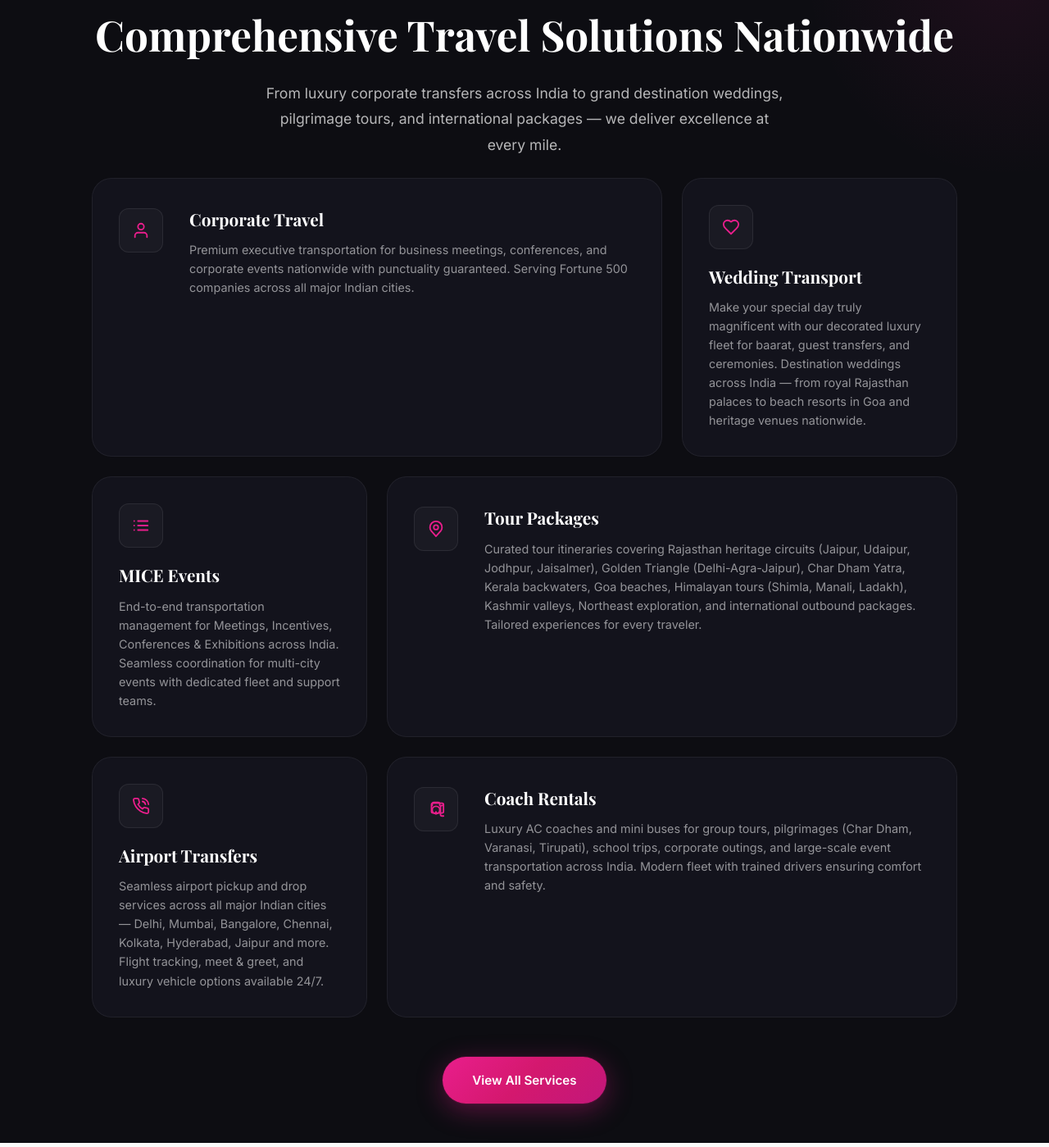
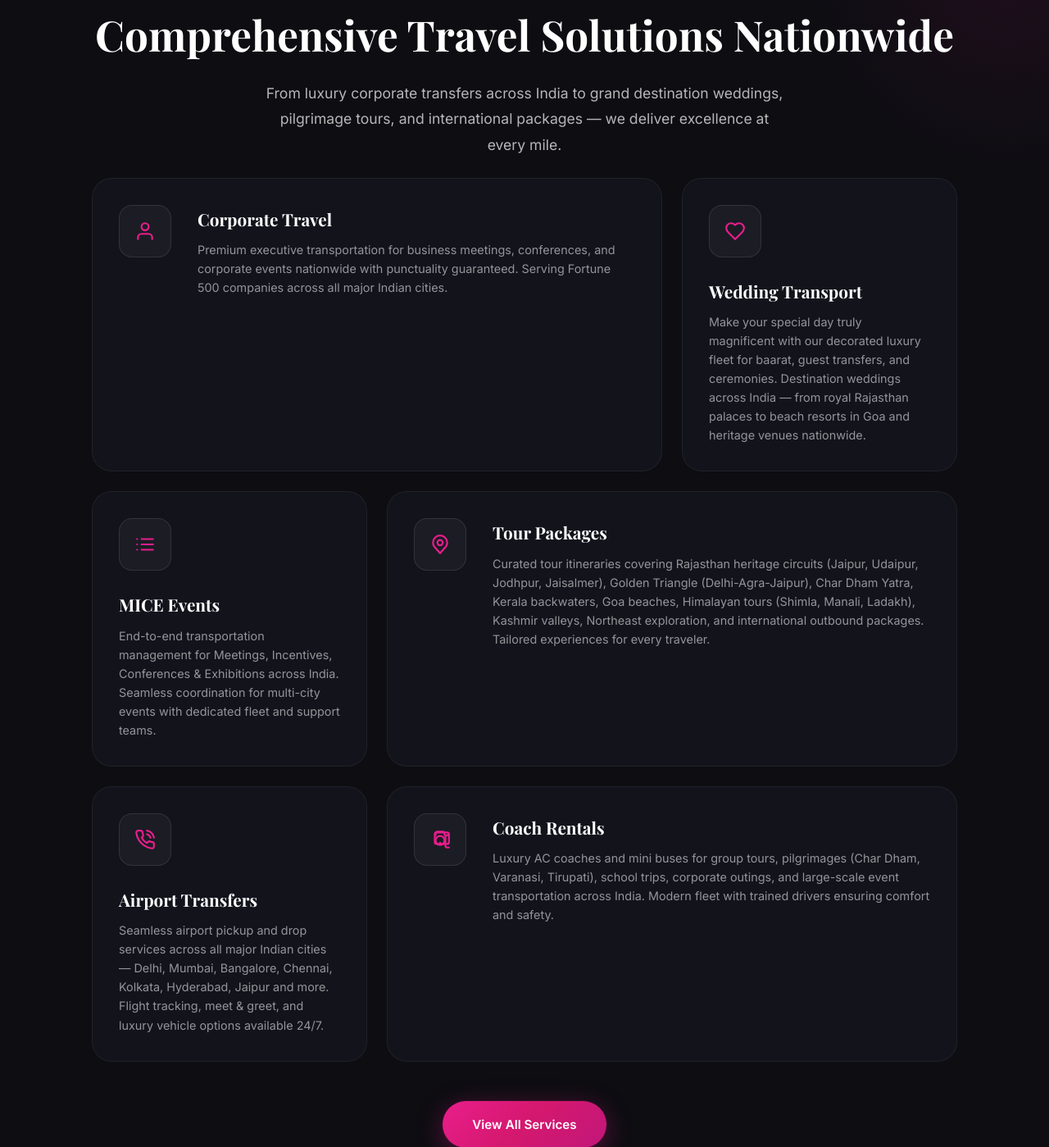
Before and after one commit to KartikSharma4448/Rajasthali-website, a Node server app: page / in a window 1280 px wide. Shown: the part 2328-3727 px from the top of the page at 82% size. Run offline with Node 20, Linux system fonts and the light colour scheme; some web fonts are replaced.

Commit message:
fix: Enhanced service icon container size and layout - Increased icon container from 54px to 64px for better visual balance - Added min-width and min-height to prevent container collapse - Increased SVG icon size from 22px to 26px for better visibility - Improved border radius to radius-lg for smoother look - Enhanced background opacity and border for better contrast - Increased bottom margin for better spacing - Added display: block to SVG for pixel-perfect centering - All icon boxes now have consistent, professional sizing across all service cards

```diff
--- a/public/css/style.css
+++ b/public/css/style.css
@@ -1181,15 +1181,17 @@ button { cursor: pointer; border: none; background: none; font-family: inherit;
 }
 
 .service-icon {
-  width: 54px;
-  height: 54px;
-  border-radius: var(--radius-md);
-  background: rgba(255, 255, 255, 0.03);
-  border: 1px solid rgba(255, 255, 255, 0.08);
+  width: 64px;
+  height: 64px;
+  min-width: 64px;
+  min-height: 64px;
+  border-radius: var(--radius-lg);
+  background: rgba(255, 255, 255, 0.04);
+  border: 1px solid rgba(255, 255, 255, 0.1);
   display: flex;
   align-items: center;
   justify-content: center;
-  margin-bottom: var(--space-md);
+  margin-bottom: var(--space-lg);
   flex-shrink: 0;
   position: relative;
   z-index: 2;
@@ -1200,14 +1202,15 @@ button { cursor: pointer; border: none; background: none; font-family: inherit;
   background: var(--gradient-brand);
   border-color: transparent;
   box-shadow: var(--shadow-brand);
-  transform: scale(1.05);
+  transform: scale(1.08);
 }
 
 .service-icon svg {
-  width: 22px;
-  height: 22px;
+  width: 26px;
+  height: 26px;
   color: var(--brand-pink);
   flex-shrink: 0;
+  display: block;
   transition: all var(--duration-normal) var(--ease-out);
 }
 
@@ -1258,7 +1261,7 @@ button { cursor: pointer; border: none; background: none; font-family: inherit;
 
 .service-card.wide .service-icon {
   margin-bottom: 0;
-  margin-top: 0.25rem;
+  margin-top: 0;
 }
 
 /* ============================================
```
